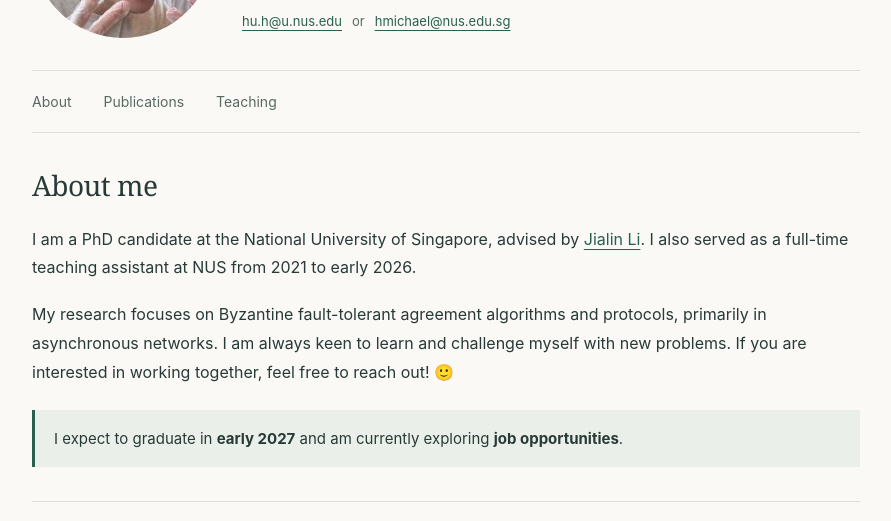
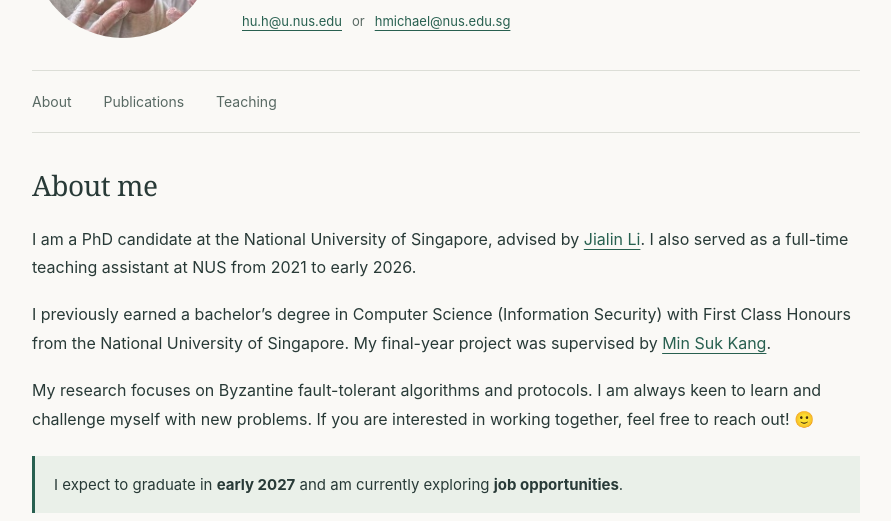
Before and after one commit to ABearPerson/ABearPerson.github.io, a plain HTML site: page index.html in a window 1280 px wide. Shown: the part 198-719 px from the top of the page, without its empty margins (194-1085 px from the left). Drawn offline with Linux system fonts and the light colour scheme.

Commit message:
Add undergraduate background and refine research focus

```diff
--- a/index.html
+++ b/index.html
@@ -129,7 +129,8 @@
         <h2 id="about-title">About me</h2>
         <div class="bio">
           <p>I am a PhD candidate at the National University of Singapore, advised by <a href="https://www.comp.nus.edu.sg/~lijl/">Jialin Li</a>. I also served as a full-time teaching assistant at NUS from 2021 to early 2026.</p>
-          <p>My research focuses on Byzantine fault-tolerant agreement algorithms and protocols, primarily in asynchronous networks. I am always keen to learn and challenge myself with new problems. If you are interested in working together, feel free to reach out! 🙂</p>
+          <p>I previously earned a bachelor’s degree in Computer Science (Information Security) with First Class Honours from the National University of Singapore. My final-year project was supervised by <a href="https://netsp.kaist.ac.kr/people">Min Suk Kang</a>.</p>
+          <p>My research focuses on Byzantine fault-tolerant algorithms and protocols. I am always keen to learn and challenge myself with new problems. If you are interested in working together, feel free to reach out! 🙂</p>
         </div>
         <p class="opportunities">I expect to graduate in <strong>early 2027</strong> and am currently exploring <strong>job opportunities</strong>.</p>
       </section>
```
